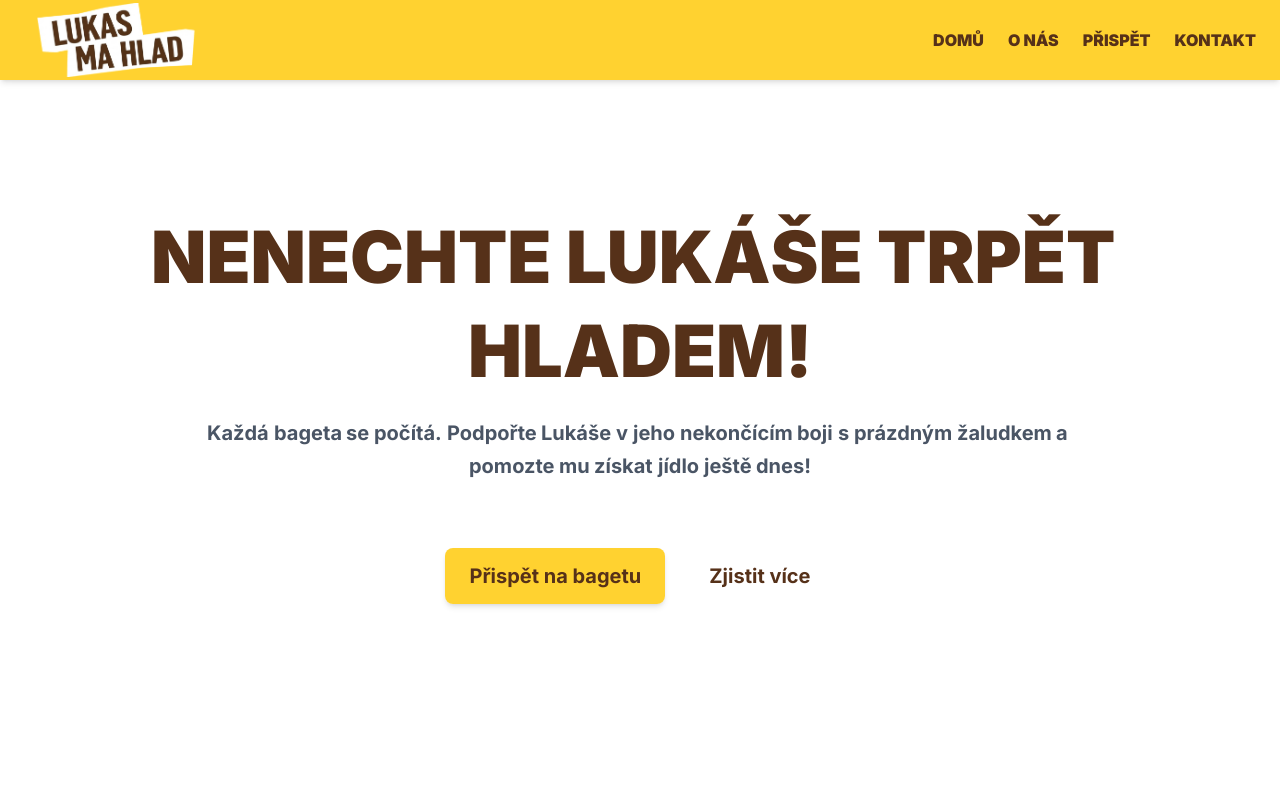
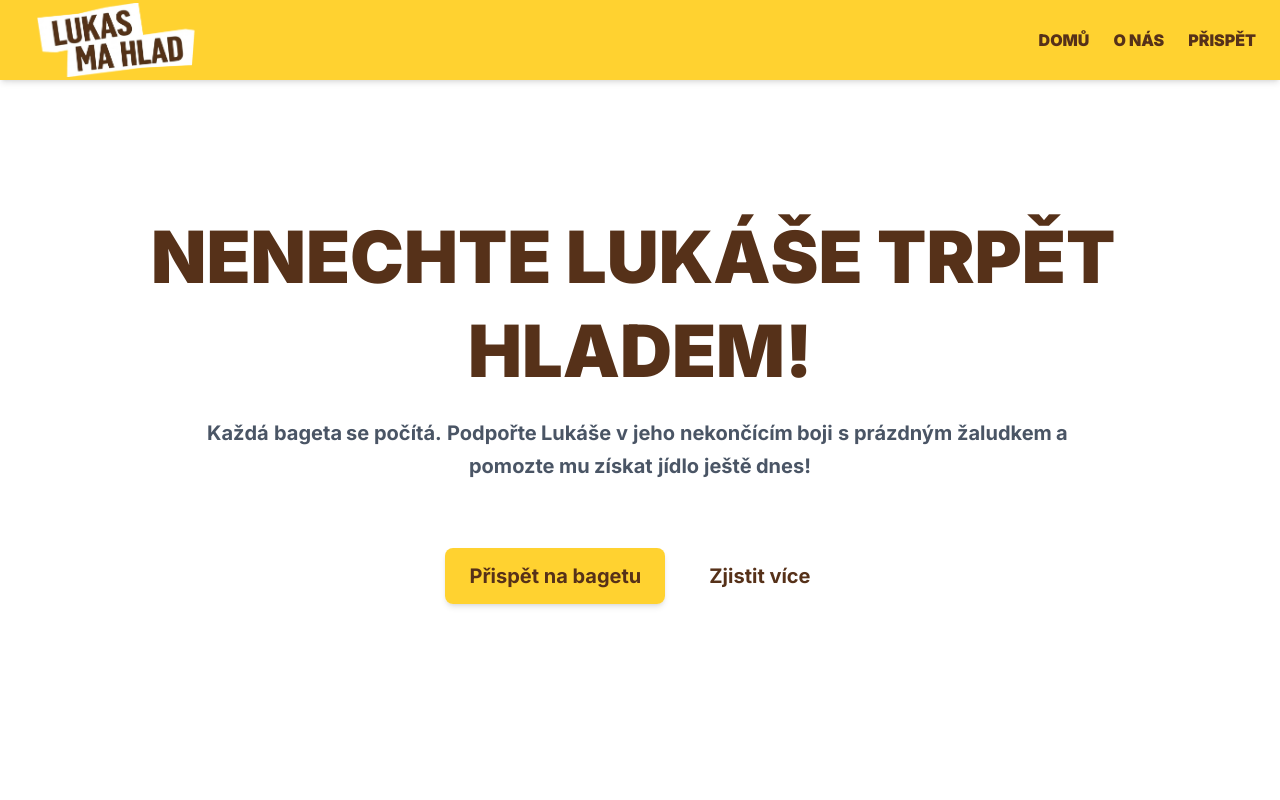
Before and after one commit to Jakub-Hosek-93/LukasMaHlad, a Next.js app: page / in a window 1280 px wide. Shown: the top 800 px of the page. Built offline with nearby package versions, Linux system fonts and the light colour scheme.

Commit message:
fix: remove iconify import

```diff
--- a/app/page.tsx
+++ b/app/page.tsx
@@ -2,7 +2,6 @@
 import Link from "next/link";
 import BlurText from "./components/BlurText";
 import AnimatedContent from './components/AnimatedContent'
-import { Icon } from '@iconify/react';
 import ProgressBar from "@/app/components/ProgressBar";
 
 const handleAnimationComplete = () => {
@@ -20,7 +19,6 @@ export default function Home() {
                   <Link href="#hero" className={"hover:text-white transition-colors duration-300"}>DOMŮ</Link>
                   <Link href="#about" className={"hover:text-white transition-colors duration-300"}>O NÁS</Link>
                   <Link href="#payment" className={"hover:text-white transition-colors duration-300"}>PŘISPĚT</Link>
-                  <Link href="#" className={"hover:text-white transition-colors duration-300"}>KONTAKT</Link>
               </div>
           </nav>
 
--- a/package.json
+++ b/package.json
@@ -9,11 +9,11 @@
     "lint": "eslint"
   },
   "dependencies": {
-    "gsap": "latest",
-    "motion": "latest",
     "next": "16.1.6",
     "react": "19.2.3",
-    "react-dom": "19.2.3"
+    "react-dom": "19.2.3",
+    "gsap": "latest",
+    "motion": "latest"
   },
   "devDependencies": {
     "@tailwindcss/postcss": "^4",
```
